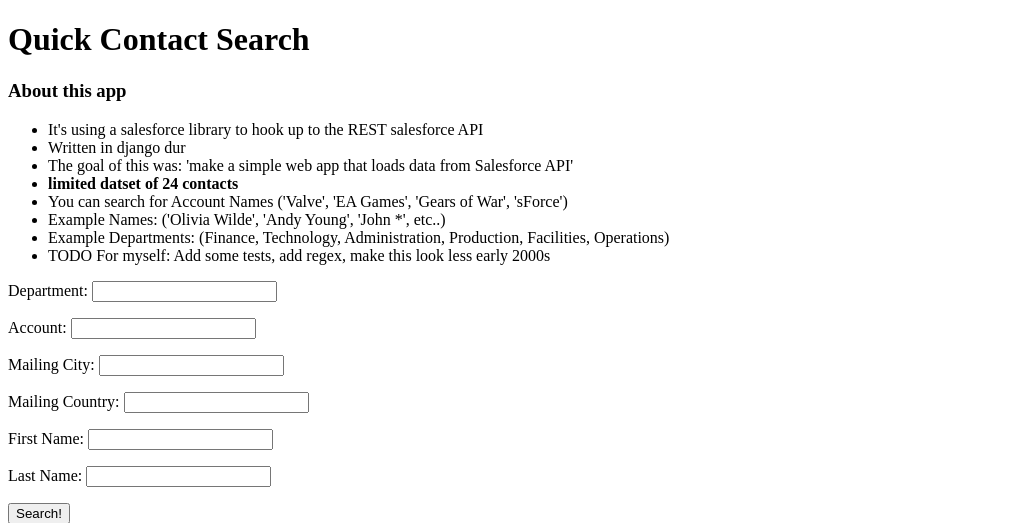
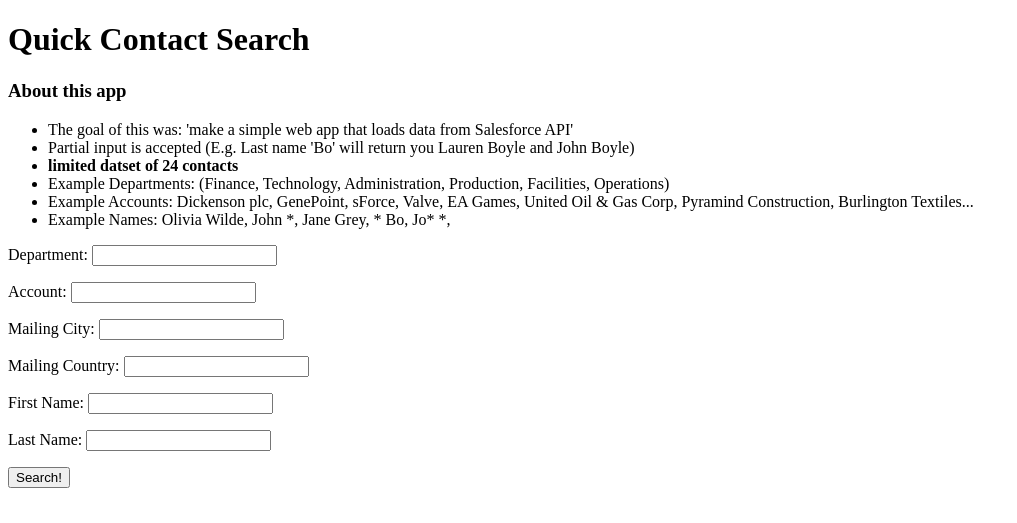
Before and after one commit to allisonng/salesforce-django, a Django app: page / in a window 1280 px wide. Shown: the top 523 px of the page, without its empty margins (0-1017 px from the left). Run offline with Django 3.2, Linux system fonts and the light colour scheme.

Commit message:
cleaned up 'about app' part, added regex-like syntax for impartial inputs

```diff
--- a/salesforce/templates/salesforce/index.html
+++ b/salesforce/templates/salesforce/index.html
@@ -6,14 +6,12 @@
 
 	<p><h3>About this app</h3>
 	<ul>
-		<li>It's using a salesforce library to hook up to the REST salesforce API</li>
-		<li>Written in django dur</li>
 		<li>The goal of this was: 'make a simple web app that loads data from Salesforce API'</li>
+		<li>Partial input is accepted (E.g. Last name 'Bo' will return you Lauren Boyle and John Boyle)
 		<li><b>limited datset of 24 contacts</b></li>
-		<li> You can search for Account Names ('Valve', 'EA Games', 'Gears of War', 'sForce')</li>
-		<li>Example Names: ('Olivia Wilde', 'Andy Young', 'John *', etc..)</li>
 		<li>Example Departments: (Finance, Technology, Administration, Production, Facilities, Operations)</li>
-		<li>TODO For myself: Add some tests, add regex, make this look less early 2000s</li>
+		<li>Example Accounts: Dickenson plc, GenePoint, sForce, Valve, EA Games, United Oil & Gas Corp, Pyramind Construction, Burlington Textiles...</li>
+		<li>Example Names: Olivia Wilde, John *, Jane Grey, * Bo, Jo* *, </li>
 	</ul>
 	</p>
 
--- a/salesforce/views.py
+++ b/salesforce/views.py
@@ -62,10 +62,10 @@
 					query_where += " AND "
 
 				if key == 'Account':
-					query_where += 'Account.Name=\'' + value + '\''
+					query_where += 'Account.Name LIKE \'' + value + '%\''
 				else:
 					query_where = query_where + key + \
-								'=\'' + value + '\''
+								' LIKE \'' + value + '%\''
 		# print "query where" + query_where
 
 		query = "SELECT " + query_select + \
```
